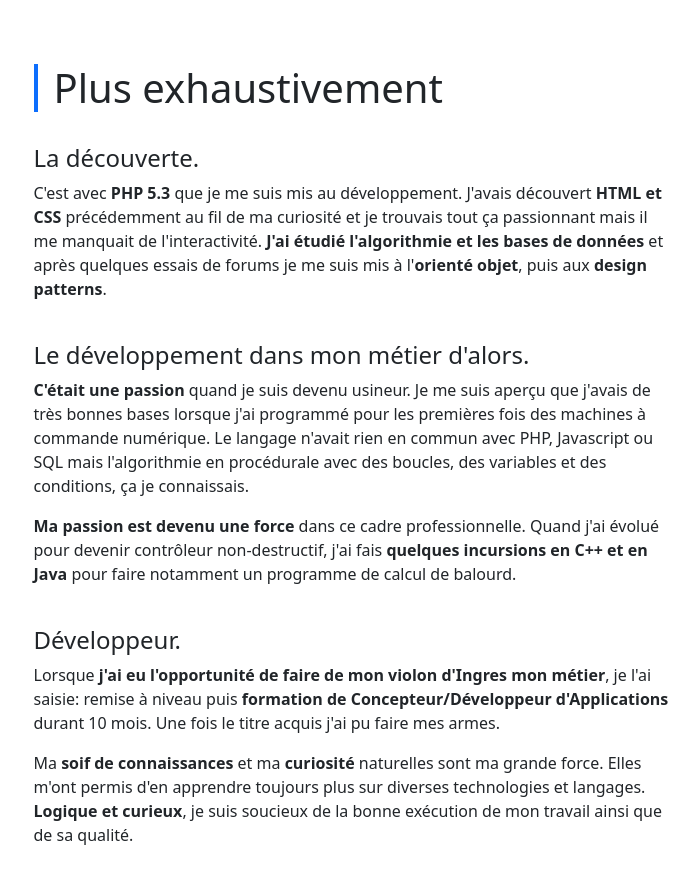
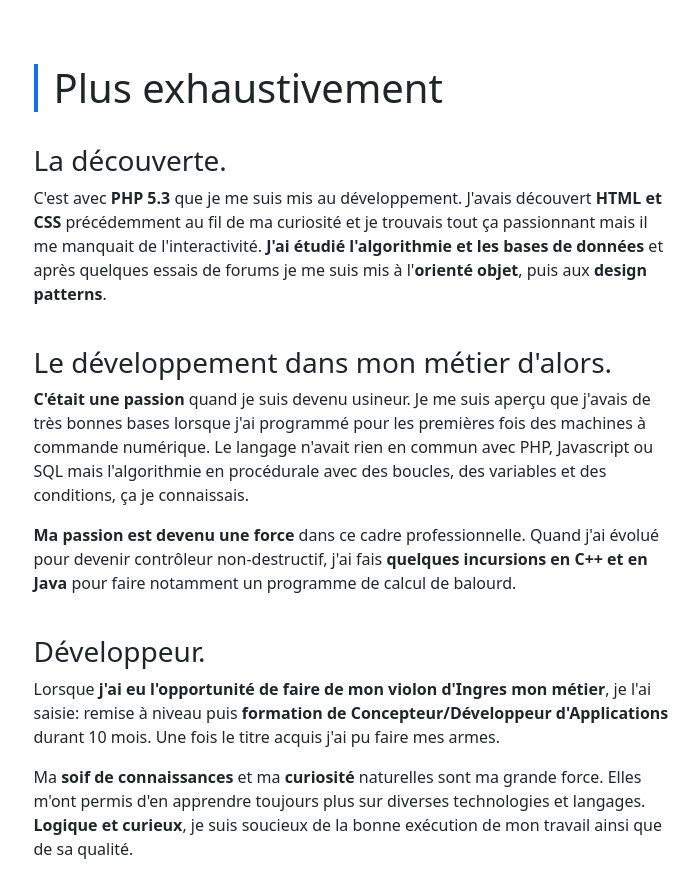
Before and after one commit to samier-fabien/samier_fabien_cv, a React (Vite) app: page /a-propos in a window 1280 px wide. Shown: the part 862-1756 px from the top of the page, without its empty margins (286-985 px from the left). Built offline with nearby package versions, Linux system fonts and the light colour scheme.

Commit message:
TitleTwoObserved: passage de h4 à h3

```diff
--- a/src/components/TitleTwoObserved.jsx
+++ b/src/components/TitleTwoObserved.jsx
@@ -42,7 +42,7 @@ export default function TitleTwoObserved({ children, classToAdd, classToRemove,
     <>
       <h3
         ref={ref}
-        className={`h4 pt-4 transition-duration-800 ${cssClasses} ${
+        className={`h3 pt-4 transition-duration-800 ${cssClasses} ${
           classToRemove ? classToRemove : ""
         }`}
       >
```
